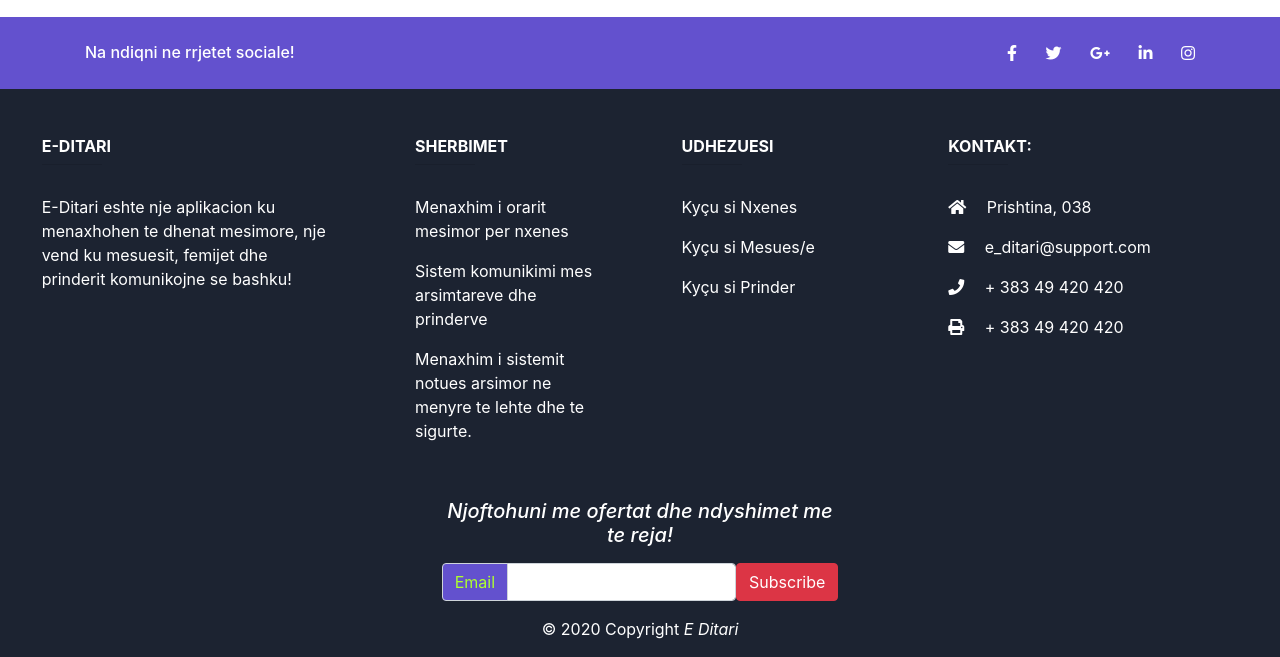
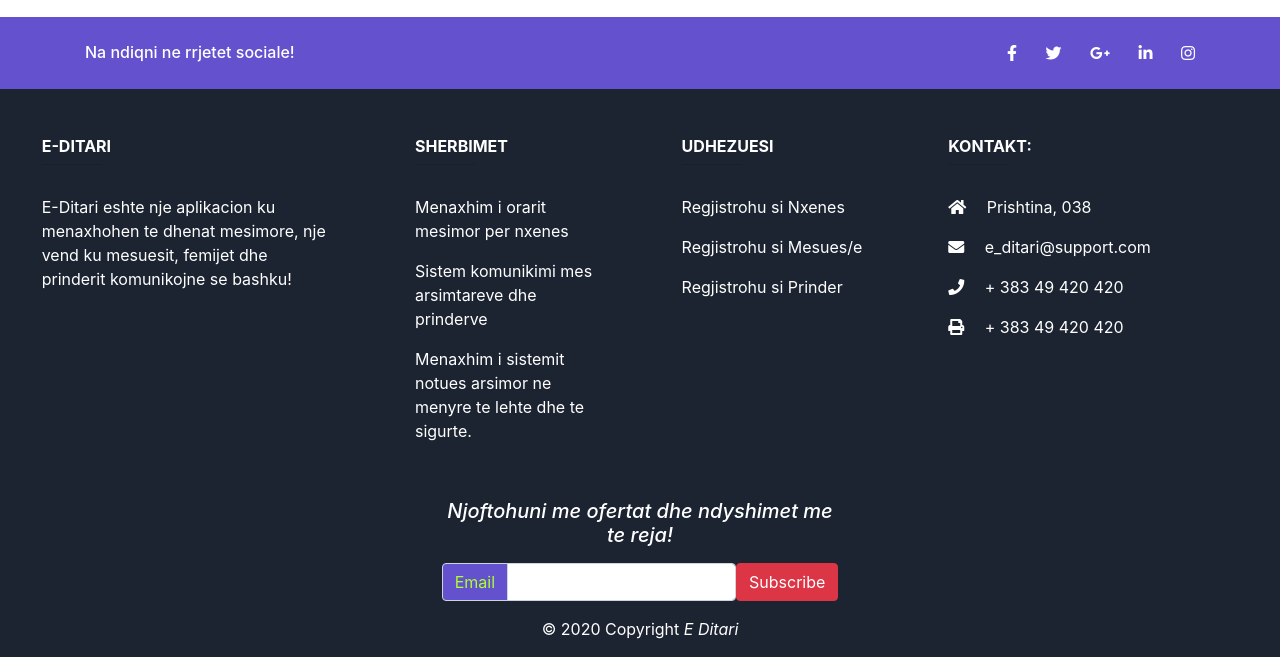
Before and after one commit to altinthaqi/e-ditari, a Django app: page / in a window 1280 px wide. Shown: the part 143-800 px from the top of the page. Run offline with Django 3.2, Linux system fonts and the light colour scheme; some libraries are stand-ins or nearby versions.

Commit message:
Changed text at nav footer section, from kyqu to regjistrohu

```diff
--- a/editari/templates/editari/index.html
+++ b/editari/templates/editari/index.html
@@ -78,13 +78,13 @@
                     <h6 class="text-uppercase font-weight-bold">Udhezuesi</h6>
                     <hr class="deep-purple accent-2 mb-4 mt-0 d-inline-block mx-auto" style="width: 60px;">
                     <p>
-                        <a href="#!">Kyçu si Nxenes</a>
+                        <a href="#!">Regjistrohu si Nxenes</a>
                     </p>
                     <p>
-                        <a href="#!">Kyçu si Mesues/e</a>
+                        <a href="#!">Regjistrohu si Mesues/e</a>
                     </p>
                     <p>
-                        <a href="#!">Kyçu si Prinder</a>
+                        <a href="#!">Regjistrohu si Prinder</a>
                     </p>
                     </div>
                     <!-- Grid column -->
```
